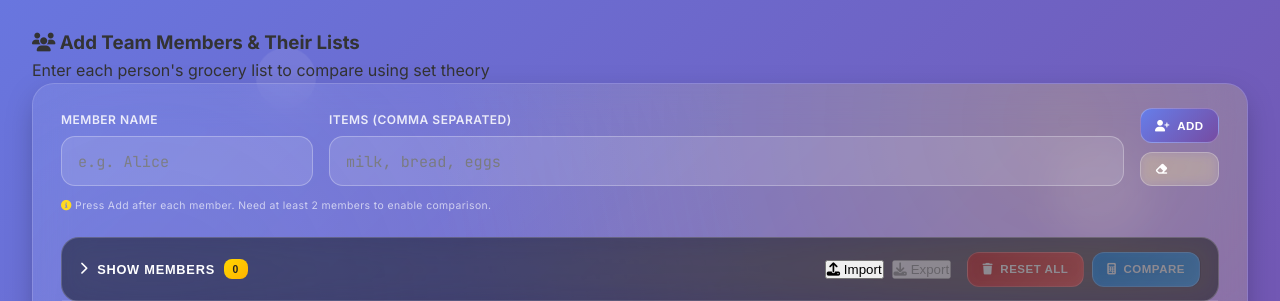
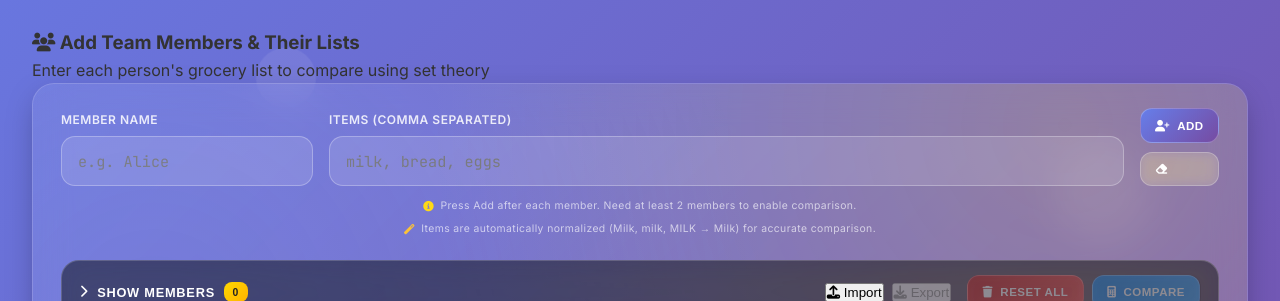
Before and after one commit to pkunakachiri2001/DISCRETEmathsSETS, a Python web app: template templates/index.html in a window 1280 px wide. Shown: the part 411-712 px from the top of the page. Run offline with Jinja, Linux system fonts and the light colour scheme; the template is opened without the code that fills it, so the values that code supplies are empty.

Commit message:
Smart Case-Insensitive Item Comparison
 INTELLIGENT CASE HANDLING:
 Automatic case normalization (milk, Milk, MILK  Milk)
 Consistent title case formatting for display
 Case-insensitive set operations (union, intersection, etc.)
 Preserved original meaning while standardizing format

 IMPLEMENTATION DETAILS:
 Backend: Enhanced _clean_items() with title case normalization
 Frontend: JavaScript addMember() with case standardization
 Import: CSV/Excel data automatically normalized on import
 Live Stats: Case-insensitive comparison for real-time updates
 Export: Maintains clean, consistent formatting

 USER EXPERIENCE IMPROVEMENTS:
 Added helpful hint about automatic case normalization
 Visual indicator with magic icon () for smart features
 Enhanced styling for multi-line hints
 Clear user guidance on case handling

 TECHNICAL BENEFITS:
 Eliminates duplicate items due to case differences
 More accurate set theory calculations
 Professional data presentation
 Consistent user experience across all features

No more confusion between 'milk' and 'Milk' - they're now treated as the same item!

```diff
--- a/static/script.js
+++ b/static/script.js
@@ -84,8 +84,15 @@ document.addEventListener('DOMContentLoaded', () => {
 
     function addMember() {
         const name = nameInput.value.trim();
-        const items = itemsInput.value.split(',').map(x => x.trim()).filter(Boolean);
-        if (!name || items.length === 0) return;
+        const rawItems = itemsInput.value.split(',').map(x => x.trim()).filter(Boolean);
+        if (!name || rawItems.length === 0) return;
+
+        // Normalize items to title case for consistent comparison
+        const items = rawItems.map(item => {
+            // Convert to title case (first letter uppercase, rest lowercase)
+            return item.charAt(0).toUpperCase() + item.slice(1).toLowerCase();
+        });
+
         members.push({ name, items });
         nameInput.value = '';
         itemsInput.value = '';
@@ -116,16 +123,38 @@ document.addEventListener('DOMContentLoaded', () => {
             return;
         }
         livePreview.classList.remove('hidden');
+
+        // Create case-insensitive union
         const union = new Set();
-        members.forEach(m => m.items.forEach(i => union.add(i)));
+        members.forEach(m => {
+            m.items.forEach(i => {
+                // Normalize to title case for comparison
+                const normalized = i.charAt(0).toUpperCase() + i.slice(1).toLowerCase();
+                union.add(normalized);
+            });
+        });
+
         let intersection = [];
-        if (members.length === 1) intersection = [...members[0].items];
-        else {
-            const sets = members.map(m => new Set(m.items));
-            intersection = [...sets[0]].filter(it => sets.every(s => s.has(it)));
+        if (members.length === 1) {
+            intersection = [...members[0].items];
+        } else {
+            // Create normalized sets for intersection
+            const normalizedSets = members.map(m =>
+                new Set(m.items.map(i => i.charAt(0).toUpperCase() + i.slice(1).toLowerCase()))
+            );
+            intersection = [...normalizedSets[0]].filter(it =>
+                normalizedSets.every(s => s.has(it))
+            );
         }
+
+        // Count frequency with case-insensitive comparison
         const freq = {};
-        members.forEach(m => m.items.forEach(i => freq[i] = (freq[i] || 0) + 1));
+        members.forEach(m => {
+            m.items.forEach(i => {
+                const normalized = i.charAt(0).toUpperCase() + i.slice(1).toLowerCase();
+                freq[normalized] = (freq[normalized] || 0) + 1;
+            });
+        });
         const exactlyOne = Object.entries(freq).filter(([,c]) => c === 1).length;
         const avgVal = members.length ? (members.reduce((acc,m)=>acc+m.items.length,0)/members.length).toFixed(1) : 0;
 
@@ -370,9 +399,13 @@ document.addEventListener('DOMContentLoaded', () => {
                 // Clear existing members
                 members.splice(0, members.length);
 
-                // Add imported members
+                // Add imported members with case normalization
                 result.members.forEach(member => {
-                    members.push({ name: member.name, items: member.items });
+                    // Ensure imported items are also normalized to title case
+                    const normalizedItems = member.items.map(item =>
+                        item.charAt(0).toUpperCase() + item.slice(1).toLowerCase()
+                    );
+                    members.push({ name: member.name, items: normalizedItems });
                 });
 
                 // Update UI
--- a/static/style.css
+++ b/static/style.css
@@ -1107,8 +1107,23 @@ body {
 .row-remove:hover { background:rgba(255,76,76,0.7); transform: scale(1.05); }
 
 /* Hint */
-.hint-row { margin-top:.75rem; font-size:.65rem; letter-spacing:.4px; color:rgba(255,255,255,0.65); display:flex; align-items:center; gap:.5rem; }
+.hint-row {
+    margin-top:.75rem;
+    font-size:.65rem;
+    letter-spacing:.4px;
+    color:rgba(255,255,255,0.65);
+    display:flex;
+    flex-direction: column;
+    align-items:center;
+    gap:.4rem;
+}
+.hint-row span {
+    display: flex;
+    align-items: center;
+    gap: 0.4rem;
+}
 .hint-row i { color:#ffd700; }
+.hint-row i.fa-magic { color:#fbbf24; }
 
 /* Stats Refined */
 .live-preview.refined { margin-top:2rem; padding:1.25rem 1.4rem 1.6rem; border-radius: 20px; background: rgba(255,255,255,0.06); border:1px solid rgba(255,255,255,0.14); backdrop-filter: blur(16px); }
--- a/templates/index.html
+++ b/templates/index.html
@@ -147,6 +147,7 @@
                     </div>
                     <div class="hint-row">
                         <span><i class="fas fa-info-circle"></i> Press Add after each member. Need at least 2 members to enable comparison.</span>
+                        <span><i class="fas fa-magic"></i> Items are automatically normalized (Milk, milk, MILK → Milk) for accurate comparison.</span>
                     </div>
                     <div class="members-panel">
                         <div class="panel-header">
```
Also changed, not shown: app.py (+17 -3 lines), samples/sample_grocery_data.csv (+4 -4 lines).
